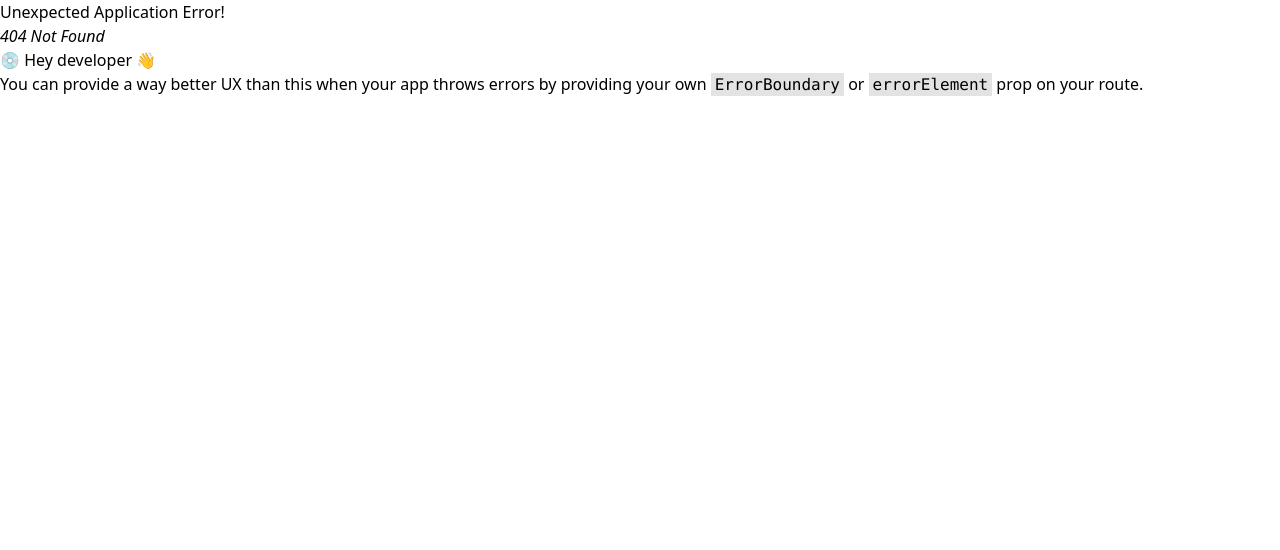
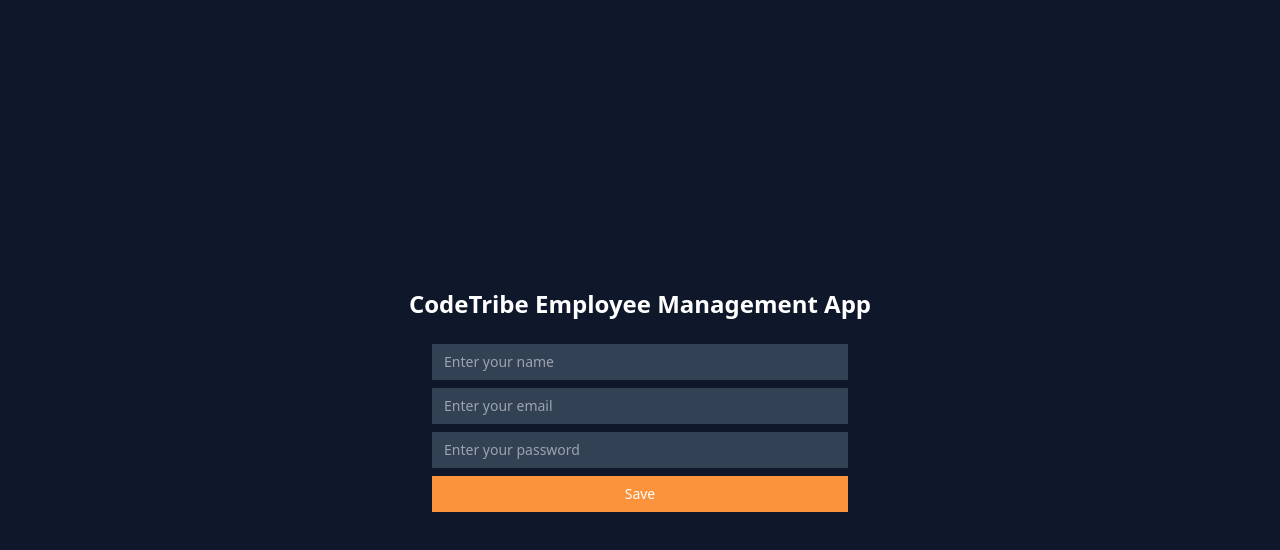
Before and after one commit to MonamaTV/simple-employee-app, a React (Vite) app: page /register in a window 1280 px wide. Before the commit this address had no page. Shown: the top 550 px of the page. Built offline with nearby package versions, Linux system fonts and the light colour scheme.

Commit message:
new changes

```diff
--- a/package.json
+++ b/package.json
@@ -11,6 +11,7 @@
     "preview": "vite preview"
   },
   "dependencies": {
+    "firebase": "^10.5.0",
     "json-server": "^0.17.3",
     "react": "^18.2.0",
     "react-dom": "^18.2.0",
--- /dev/null
+++ b/src/api/firebase.ts
@@ -0,0 +1,22 @@
+// Import the functions you need from the SDKs you need
+import { initializeApp } from "firebase/app";
+import { getAuth } from "firebase/auth";
+// TODO: Add SDKs for Firebase products that you want to use
+// https://firebase.google.com/docs/web/setup#available-libraries
+
+// Your web app's Firebase configuration
+// For Firebase JS SDK v7.20.0 and later, measurementId is optional
+const firebaseConfig = {
+  apiKey: "AIzaSyBi43Nu__b_upv2ML2t3hviZwwUY2J95SE",
+  authDomain: "mlab-47013.firebaseapp.com",
+  projectId: "mlab-47013",
+  storageBucket: "mlab-47013.appspot.com",
+  messagingSenderId: "104876799417",
+  appId: "1:104876799417:web:c3b02b361e34f35150f268",
+  measurementId: "G-1MVCSBZEDS"
+};
+
+// Initialize Firebase
+const app = initializeApp(firebaseConfig);
+
+export const auth = getAuth();
--- a/src/api/services.ts
+++ b/src/api/services.ts
@@ -9,7 +9,7 @@ export type Employee = {
   };
 
 export const postEmployee = async (employee: Employee) => {
-  const response = await fetch("http://localhost:3000/employees", {
+  const response = await fetch("http://localhost:8000/employees", {
     method: "POST",
     headers: {
       "Content-Type": "application/json",
@@ -20,18 +20,19 @@ export const postEmployee = async (employee: Employee) => {
   return data;
 };
 
-export const getEmployees = async () => {
-  const response = await fetch("http://localhost:3000/employees", {
+export const getEmployees = async (token: string) => {
+  const response = await fetch("http://localhost:8000/employees", {
     method: "GET",
     headers: {
       "Content-Type": "application/json",
+      "Authorization": "Bearer " + token
     },
   });
   const data = await response.json();
   return data;
 };
 export const searchEmployees = async (keyword: string) => {
-  const response = await fetch(`http://localhost:3000/employees?name=${keyword}`, {
+  const response = await fetch(`http://localhost:8000/employees?name=${keyword}`, {
     method: "GET",
     headers: {
       "Content-Type": "application/json",
@@ -43,7 +44,7 @@ export const searchEmployees = async (keyword: string) => {
 
 export const getEmployee = async (employeeId: string |
     undefined) => {
-    const response = await fetch(`http://localhost:3000/employees/${employeeId}`, {
+    const response = await fetch(`http://localhost:8000/employees/${employeeId}`, {
       method: "GET",
       headers: {
         "Content-Type": "application/json",
@@ -54,13 +55,13 @@ export const getEmployee = async (employeeId: string |
   };
 
 export const updateEmployee = async (
-  employeeId: string,
+  employeeId: string | undefined,
   employee: Employee
 ) => {
   const response = await fetch(
-    `http://localhost:3000/employees/${employeeId}`,
+    `http://localhost:8000/employees/${employeeId}`,
     {
-      method: "PUT",
+      method: "PATCH",
       headers: {
         "Content-Type": "application/json",
       },
@@ -72,7 +73,7 @@ export const updateEmployee = async (
 };
 export const deleteEmployee = async (employeeId: string) => {
   const response = await fetch(
-    `http://localhost:3000/employees/${employeeId}`,
+    `http://localhost:8000/employees/${employeeId}`,
     {
       method: "DELETE",
       headers: {
--- a/src/pages/Add.tsx
+++ b/src/pages/Add.tsx
@@ -1,5 +1,4 @@
 import React, { useState } from "react";
-import { v4 as uuidv4 } from "uuid";
 import Form from "../components/Form";
 import { Employee, postEmployee } from "../api/services";
 import { Link, useNavigate } from "react-router-dom";
@@ -22,11 +21,8 @@ const AddEmployee = () => {
   ) => {
     event.preventDefault();
 
-    const id = employee.id || uuidv4();
-
     const newEmployee: Employee = {
       ...employee,
-      id: id,
     };
 
     const isValid = validateUser(employee);
@@ -43,19 +39,20 @@ const AddEmployee = () => {
       }
       navigation("/employees");
     } catch (error) {
+      console.log(error);
       setError("Something went wrong! Please try again");
     }
 
     // Clear the form
-    setEmployee({
-      id: "",
-      name: "",
-      email: "",
-      image: "",
-      position: "",
-      phone: "",
-      surname: "",
-    });
+    // setEmployee({
+    //   id: "",
+    //   name: "",
+    //   email: "",
+    //   image: "",
+    //   position: "",
+    //   phone: "",
+    //   surname: "",
+    // });
   };
 
   const handleUserInput = (
--- a/src/pages/Edit.tsx
+++ b/src/pages/Edit.tsx
@@ -22,9 +22,7 @@ const EditEmployee = () => {
   ) => {
     event.preventDefault();
 
-
-
-    const newEmployee: Employee = {
+    const newEmployeeDetails: Employee = {
       ...employee,
       id: employee.id,
     };
@@ -37,12 +35,13 @@ const EditEmployee = () => {
     setError("");
 
     try {
-      const response = await updateEmployee(employee.id, newEmployee);
+      const response = await updateEmployee(employeeId, newEmployeeDetails);
       if (!response) {
         setError("Failed to update employee");
       }
       navigation("/employees");
     } catch (error) {
+      console.log(error);
       setError("Something went wrong! Please try again");
     }
 
@@ -94,14 +93,13 @@ const EditEmployee = () => {
       return "Enter a valid position";
   };
 
-
   useEffect(() => {
     const fetchEmployee = async () => {
       try {
         const employee = await getEmployee(employeeId);
-        setEmployee(employee);
-      } catch (error) {
-      }
+        console.log(employee);
+        setEmployee(employee.data);
+      } catch (error) {}
     };
 
     fetchEmployee();
@@ -110,7 +108,9 @@ const EditEmployee = () => {
   return (
     <div className="bg-slate-900 flex flex-col py-10 items-center justify-center h-screen w-screen">
       <div className="w-full lg:w-2/3 xl:w-1/3">
-      <Link to="/employees" className="text-red-400 px-3 py-1">Go Back</Link>
+        <Link to="/employees" className="text-red-400 px-3 py-1">
+          Go Back
+        </Link>
         <div className="border border-slate-700 shadow p-5 w-full my-4 px-4">
           <h3 className="font-semibold text-2xl text-white">Update employee</h3>
           <Form
--- a/src/pages/Employees.tsx
+++ b/src/pages/Employees.tsx
@@ -1,24 +1,41 @@
 import React, { useEffect, useState } from "react";
 import Table from "../components/Table";
-import { Employee, deleteEmployee, getEmployees, searchEmployees } from "../api/services";
+import {
+  Employee,
+  deleteEmployee,
+  getEmployees,
+  searchEmployees,
+} from "../api/services";
 import { Link } from "react-router-dom";
 import SearchForm from "../components/SearchForm";
 import useDebounce from "../hooks/debounce";
+import { auth } from "../api/firebase";
 
 const Employees = () => {
   const [employees, setEmployees] = useState<Employee[]>([]);
-  const [search, setSearch] = useState<string>("")
-  const debouncedValue = useDebounce<string>(search, 500);
+  const [search, setSearch] = useState<string>("");
+  const [token, setToken] = useState<any>();
 
   const handleSeachInput = (event: React.ChangeEvent<HTMLInputElement>) => {
     const value = event.target.value;
     setSearch(value);
+  };
+
+  useEffect(() => {
+    auth.onIdTokenChanged((user) => {
+      if (user) {
+        setToken(user?.getIdToken());
       }
+    });
+  });
+
   useEffect(() => {
     const fetchEmployees = async () => {
       try {
-        const employees = await getEmployees();
-        setEmployees(employees);
+        console.log(token);
+        const employees = await getEmployees(token);
+        console.log(employees.data);
+        setEmployees(employees.data);
       } catch (error) {
         setEmployees([]);
       }
@@ -27,35 +44,32 @@ const Employees = () => {
     fetchEmployees();
   }, []);
 
-  useEffect(() => {
-    const fetchEmployees = async () => {
-      try {
-        const employees = await searchEmployees(search);
-        setEmployees(employees);
-      } catch (error) {
-        setEmployees([]);
-      }
-    };
+  // useEffect(() => {
+  //   const fetchEmployees = async () => {
+  //     try {
+  //       const employees = await searchEmployees(search);
+  //       setEmployees(employees);
+  //     } catch (error) {
+  //       setEmployees([]);
+  //     }
+  //   };
 
-    search && fetchEmployees();
-  }, [debouncedValue]);
-
+  //   search && fetchEmployees();
+  // }, [debouncedValue]);
 
   const handleDeleteEmployee = async (employeeId: string) => {
     try {
       const response = await deleteEmployee(employeeId);
       // If successful, delete it from the UI
-        if(response) {
+      if (response) {
         setEmployees((prevEmployees) =>
           prevEmployees.filter((employee) => employee.id !== employeeId)
         );
       }
-
     } catch (error) {
-        alert("Failed to delete employee. Try again")
+      alert("Failed to delete employee. Try again");
     }
-  }
-
+  };
 
   return (
     <div className="relative bg-slate-900 flex flex-col py-10 items-center justify-center h-screen w-screen">
--- /dev/null
+++ b/src/pages/Login.tsx
@@ -0,0 +1,31 @@
+import Input from "../components/Input";
+import Button from "../components/Button";
+
+const Login = () => {
+  return (
+    <div className="px-4 text-center space-y-4 bg-slate-900 flex flex-col py-10 items-center justify-center h-screen w-screen text-white">
+      <h2 className="text-2xl font-bold">CodeTribe Employee Management App</h2>
+      <div className="w-full lg:w-1/3 xl:w-1/3 flex flex-col space-y-3">
+        <form>
+          <Input
+            handleUserInput={() => {}}
+            name="email"
+            type="email"
+            value=""
+            placeholder="Enter your email"
+          />
+          <Input
+            handleUserInput={() => {}}
+            name="password"
+            type="password"
+            value=""
+            placeholder="Enter your password"
+          />
+          <Button />
+        </form>
+      </div>
+    </div>
+  );
+};
+
+export default Login;
--- /dev/null
+++ b/src/pages/Register.tsx
@@ -0,0 +1,67 @@
+import Input from "../components/Input";
+import Button from "../components/Button";
+import { useState } from "react";
+import { auth } from "../api/firebase";
+import { createUserWithEmailAndPassword } from "firebase/auth";
+import { useNavigate } from "react-router-dom";
+
+const Register = () => {
+  const [user, setUser] = useState({
+    name: "",
+    email: "",
+    password: "",
+  });
+
+  const navigation = useNavigate();
+
+  const handleUserInput = (event: any) => {
+    const name = event.target.name;
+    const value = event.target.value;
+
+    setUser({
+      ...user,
+      [name]: value,
+    });
+  };
+
+  const handleFormSubmission = async (e: any) => {
+    e.preventDefault();
+    try {
+      await createUserWithEmailAndPassword(auth, user.email, user.password);
+      navigation("/employees");
+    } catch (error) {
+      console.log(error);
+    }
+  };
+
+  return (
+    <div className="px-4 text-center space-y-4 bg-slate-900 flex flex-col py-10 items-center justify-center h-screen w-screen text-white">
+      <h2 className="text-2xl font-bold">CodeTribe Employee Management App</h2>
+      <div className="w-full lg:w-1/3 xl:w-1/3 flex flex-col space-y-3">
+        <form onSubmit={handleFormSubmission}>
+          <Input
+            handleUserInput={handleUserInput}
+            name="name"
+            type="text"
+            placeholder="Enter your name"
+          />
+          <Input
+            handleUserInput={handleUserInput}
+            name="email"
+            type="email"
+            placeholder="Enter your email"
+          />
+          <Input
+            handleUserInput={handleUserInput}
+            name="password"
+            type="password"
+            placeholder="Enter your password"
+          />
+          <Button />
+        </form>
+      </div>
+    </div>
+  );
+};
+
+export default Register;
```
Also changed, not shown: src/main.tsx (+11 -4 lines), 1 other file (tests, documents, lock files or other folders). Lines whose indentation alone changed are shown as unchanged.
